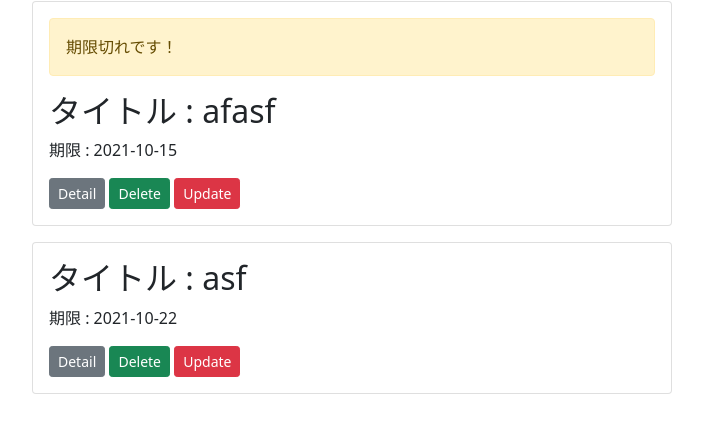
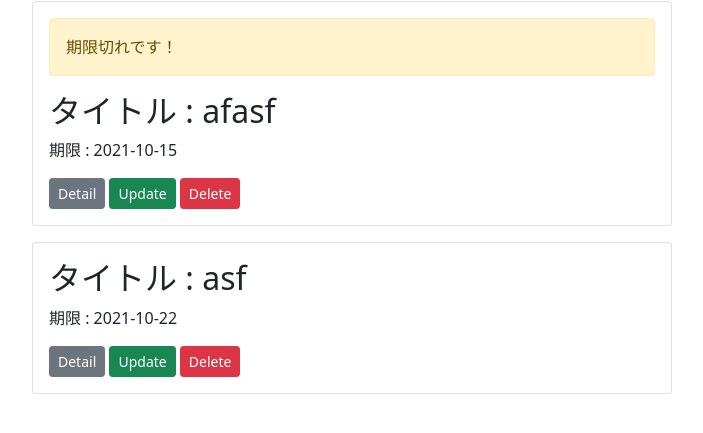
Before and after one commit to Glico621/todo-app, a Flask app: page / in a window 1280 px wide. Shown: the part 233-666 px from the top of the page, without its empty margins (288-991 px from the left). Run offline with Flask 2, Linux system fonts and the light colour scheme; data comes from the database, SQL or seed files in the repository; both versions use the stored data as it was after the commit; some libraries are stand-ins or nearby versions.

Commit message:
ボタン配置変更

```diff
--- a/templates/index.html
+++ b/templates/index.html
@@ -17,12 +17,10 @@
         <h2 class="card-title">タイトル : {{ post.title }}</h2>
         <p>期限 : {{ post.due.date() }}</p>
         <a class="btn btn-secondary btn-sm" href="detail/{{ post.id }}" role="button">Detail</a>
-        <a class="btn btn-success btn-sm" href="delete/{{ post.id }}" role="button">Delete</a>
-        <a class="btn btn-danger btn-sm" href="update/{{ post.id }}" role="button">Update</a>
+        <a class="btn btn-success btn-sm" href="update/{{ post.id }}" role="button">Update</a>
+        <a class="btn btn-danger btn-sm" href="delete/{{ post.id }}" role="button">Delete</a>
     </div>
 </div>
-
-
 
 
 {% endfor %}
```
Also changed, not shown: todo.db, 1 other file.
